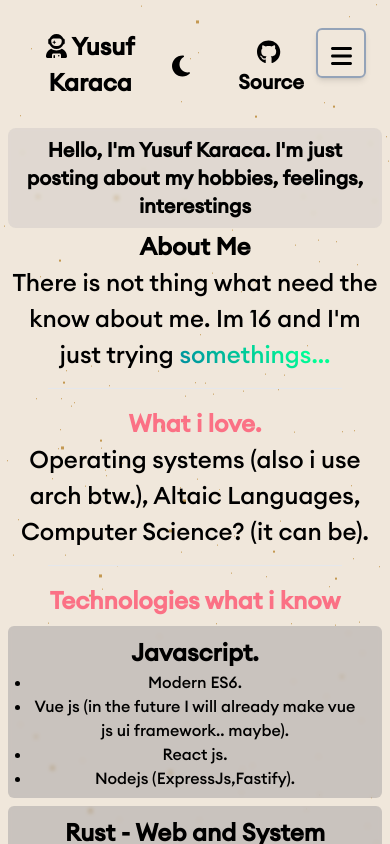
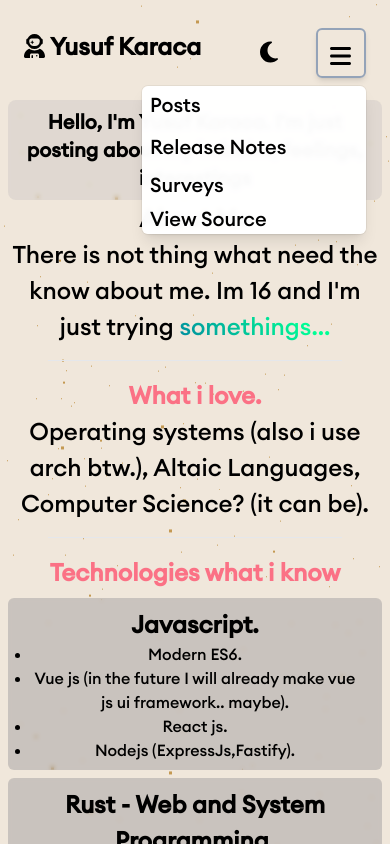
Before and after one commit to xfxpositions/my-porftolio, a Vue app: page / in a window 390 px wide. Both pictures are taken after a click on the button 341 px from the left and 53 px from the top of the page. Shown: the top 844 px of the page. Built offline with nearby package versions, Linux system fonts and the light colour scheme; a web font is replaced by a local one; what vue3-markdown-it would draw is missing.

Commit message:
navbar menu mobile

```diff
--- a/src/components/Navbar.vue
+++ b/src/components/Navbar.vue
@@ -1,5 +1,5 @@
 <template>
-  <nav class="py-5 px-4 flex justify-between">
+  <nav class="z-20 relative py-5 px-4 flex justify-between">
     <router-link to="/" class="z-10">
       <h1 class="group">
         <font-awesome-icon
@@ -18,9 +18,10 @@
     </div>
     <div class="z-10 flex gap-4">
       <DarkModeVue class="z-10" />
-      <Github class="z-10" />
+      <div class="hidden md:block">
+        <Github class="z-10" />
+      </div>
     </div>
-
 
     <div>
       <NavbarMenuMobile></NavbarMenuMobile>
--- a/src/components/NavbarMenuMobile.vue
+++ b/src/components/NavbarMenuMobile.vue
@@ -16,6 +16,42 @@
       leave-from-class="transform scale-100 opacity-100"
       leave-to-class="transform scale-95 opacity-0"
     >
+      <MenuItems
+        class="flex flex-col gap-1 justify-start items-start backdrop-blur-[2px] bg-opacity-[98%] text-[1.25rem] font-normal z-20 absolute right-0 mt-2 w-56 origin-top-right rounded-md bg-white text-black dark:text-white dark:bg-slate-800 shadow-lg ring-1 ring-black ring-opacity-5 focus:outline-none border-black"
+      >
+        <MenuItem class="px-1 pl-2">
+          <router-link
+            to="/posts"
+            class="group px-1 py-1 rounded-md h-[100%] w-[100%] flex hover:bg-slate-100 dark:hover:bg-slate-700 transition-all duration-300 ease-in-out"
+          >
+            <button class="group-hover:underline">Posts</button>
+          </router-link>
+        </MenuItem>
+        <MenuItem class="px-1 pl-2">
+          <router-link
+            class="group px-1 py-1 rounded-md h-[100%] w-[100%] flex hover:bg-slate-100 dark:hover:bg-slate-700 transition-all duration-300 ease-in-out"
+            to="/release-notes"
+          >
+            <button class="group-hover:underline">Release Notes</button>
+          </router-link>
+        </MenuItem>
+        <MenuItem class="px-1 pl-2">
+          <router-link
+            class="group px-1 rounded-md h-[100%] w-[100%] flex hover:bg-slate-100 dark:hover:bg-slate-700 transition-all duration-300 ease-in-out"
+            to="/surveys"
+          >
+            <button class="group-hover:underline">Surveys</button>
+          </router-link>
+        </MenuItem>
+        <MenuItem class="px-1 pl-2">
+          <router-link
+            class="group px-1 rounded-md h-[100%] w-[100%] flex hover:bg-slate-100 dark:hover:bg-slate-700 transition-all duration-300 ease-in-out"
+            to="https://github.com/xfxpositions"
+          >
+            <button class="group-hover:underline">View Source</button>
+          </router-link>
+        </MenuItem>
+      </MenuItems>
     </transition>
   </Menu>
 </template>
```
